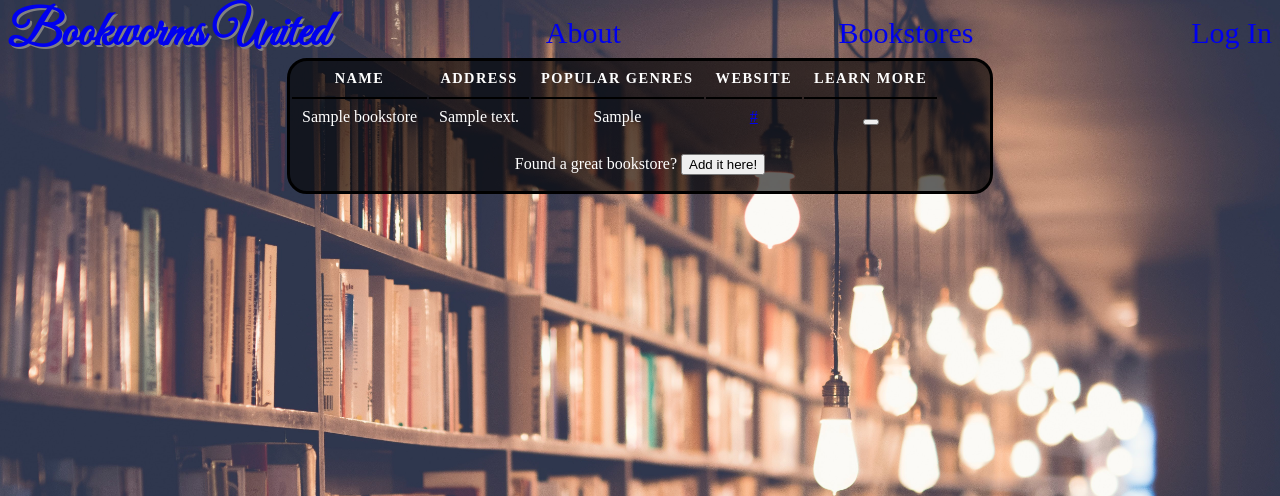
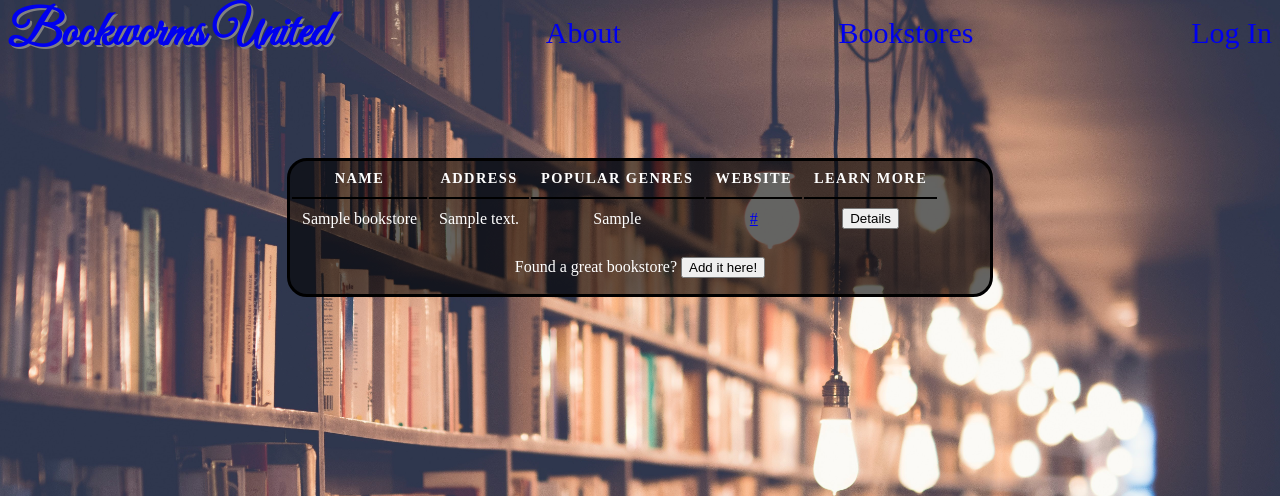
Before and after one commit to johnrobertmahlan/Bookworms-United, a Node server app: page /bookstores in a window 1280 px wide. Shown: the top 496 px of the page. Run offline with Node 20, Linux system fonts and the light colour scheme; tables that the repository leaves empty hold one stand-in row (values such as "Sample post"); some libraries are stand-ins or nearby versions.

Commit message:
update layout and styles for bookstores index

```diff
--- a/public/css/style.css
+++ b/public/css/style.css
@@ -5,6 +5,12 @@ nav {
     height: 50px;
     color: white;
     font-size: 30px;
+}
+
+main {
+    margin-top: 100px;
+    display: flex;
+    justify-content: center;
 }
 
 h1 {
@@ -41,10 +47,6 @@ body {
     color: white;
 }
 
-#add-bookstore {
-    margin: 0 auto;
-}
-
 a:visited {
     color: white;
 }
@@ -54,7 +56,7 @@ ul {
 }
 
 #bookstore-display {
-    margin: auto;
+    /*margin: 100px 100px 100px 350px;*/
     text-align: center;
     background-color: rgba(0,0,0,0.6);
     width: 700px;
--- a/views/bookstores/index.ejs
+++ b/views/bookstores/index.ejs
@@ -18,7 +18,7 @@
                     <td><%= bookstore.address %></td>
                     <td><%= bookstore.genres.join(", ") %></td>
                     <td><a href="<%= bookstore.website %>"><%= bookstore.website %></a></td>
-                    <td><form action="/bookstores/<%= bookstore._id %>" method="GET"><button type="submit" value="Get More Information"></button></form></td>
+                    <td><form action="/bookstores/<%= bookstore._id %>" method="GET"><button type="submit">Details</button></form></td>
                 </tr>
             <% }); %>
         </tbody>
```
